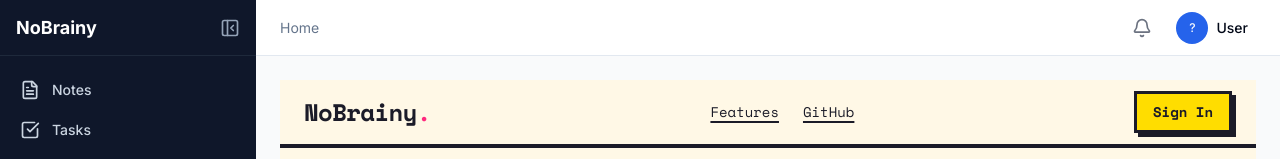
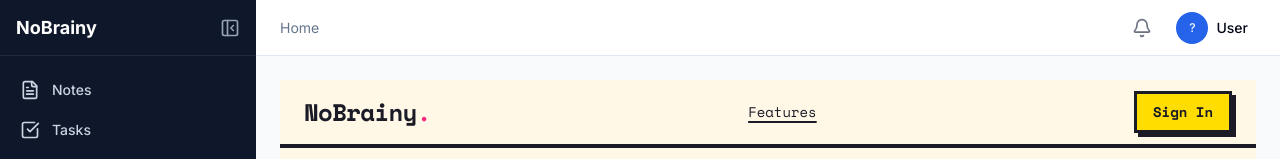
Before and after one commit to pranavlpin/no-brainy, a Next.js app: page / in a window 1280 px wide. Shown: the top 159 px of the page. Built offline with nearby package versions, Linux system fonts and the light colour scheme; no server answers.

Commit message:
chore(homepage): move GitHub link to footer only, remove from nav
Co-Authored-By: Claude Opus 4.6 (1M context) <noreply@anthropic.com>

```diff
--- a/src/app/page.tsx
+++ b/src/app/page.tsx
@@ -59,14 +59,6 @@ function NavBar(): React.ReactElement {
         <div className="hidden sm:flex items-center gap-6">
           <a href="#features" className="font-mono text-sm underline underline-offset-4 decoration-2 text-retro-dark hover:text-retro-blue transition-colors">
             Features
-          </a>
-          <a
-            href="https://github.com/pranavlpin/no-brainy"
-            target="_blank"
-            rel="noopener noreferrer"
-            className="font-mono text-sm underline underline-offset-4 decoration-2 text-retro-dark hover:text-retro-blue transition-colors"
-          >
-            GitHub
           </a>
         </div>
         <Link href="/login" className="font-mono font-bold text-sm px-4 py-2 bg-retro-yellow text-retro-dark border-3 border-retro-dark shadow-hard hover-shadow-grow">
```
